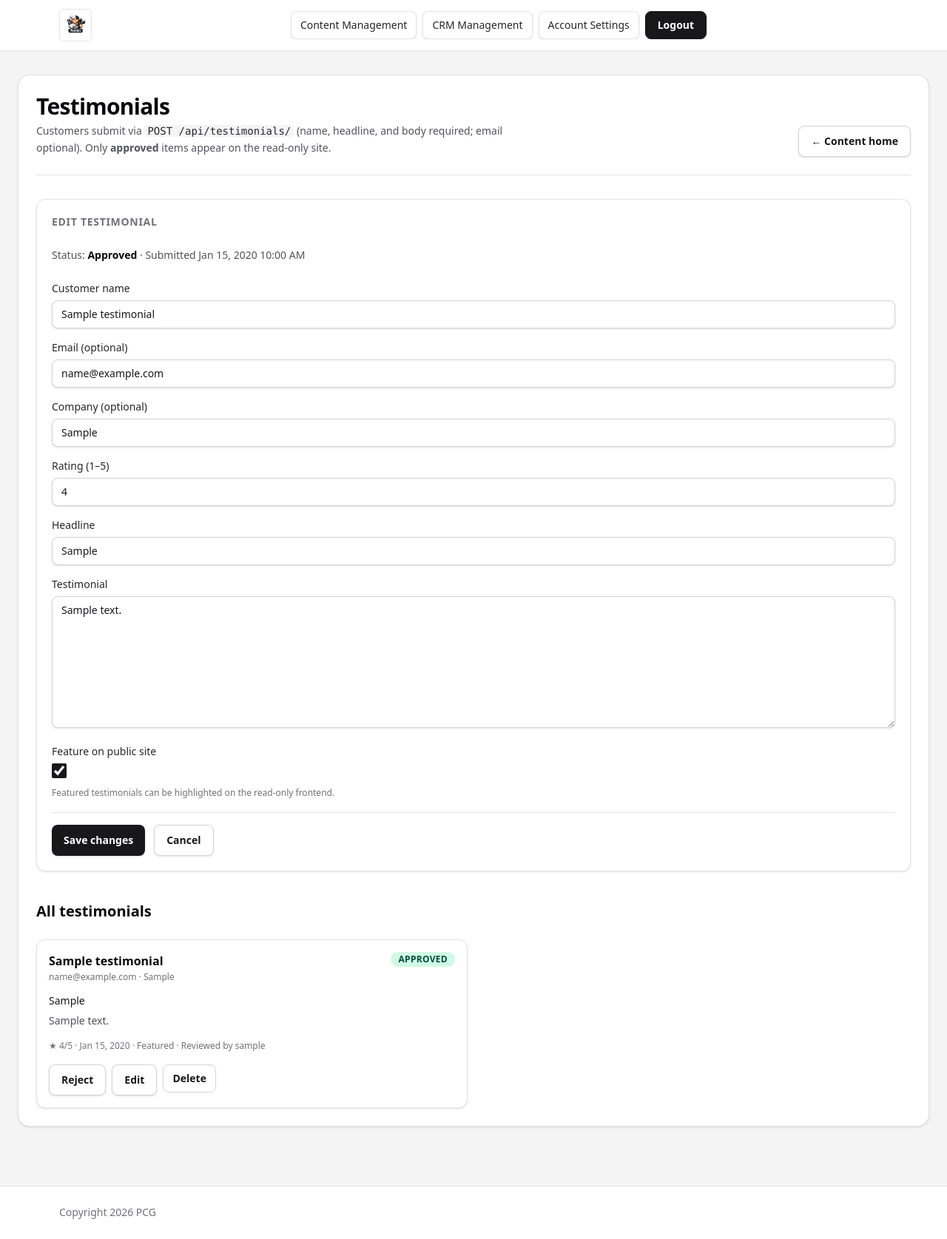
After one commit to Visdomoyat/PCG_backend, a Django app: page /testimonials/1/edit/ in a window 1280 px wide. The commit adds this page. Shown: the whole page at 74% size. Run offline with Django 5.2, Linux system fonts and the light colour scheme; a user stored in the database is signed in; tables that the repository leaves empty hold one stand-in row (values such as "Sample post"); style sheets or scripts are compiled from the project's sources.

Commit message:
Add testimonial management functionality: Introduce Testimonial model with CRUD views, forms, and admin interface for managing customer testimonials. Update templates for testimonials display and integrate with API for public access. Enhance landing page with direct link to testimonials.

```diff
--- a/content_app/forms.py
+++ b/content_app/forms.py
@@ -1,7 +1,7 @@
 from django import forms
 from django.contrib.auth.models import User
 
-from .models import GalleryItem, SiteContent, Story
+from .models import GalleryItem, SiteContent, Story, Testimonial
 
 
 class GalleryItemForm(forms.ModelForm):
@@ -59,6 +59,35 @@ class StoryForm(forms.ModelForm):
             "body": forms.Textarea(attrs={"rows": 12}),
         }
 
+class TestimonialForm(forms.ModelForm):
+    class Meta:
+        model = Testimonial
+        fields = [
+            "customer_name",
+            "customer_email",
+            "company",
+            "rating",
+            "headline",
+            "body",
+            "is_featured",
+        ]
+        labels = {
+            "customer_name": "Customer name",
+            "customer_email": "Email (optional)",
+            "company": "Company (optional)",
+            "rating": "Rating (1–5)",
+            "headline": "Headline",
+            "body": "Testimonial",
+            "is_featured": "Feature on public site",
+        }
+        help_texts = {
+            "is_featured": "Featured testimonials can be highlighted on the read-only frontend.",
+        }
+        widgets = {
+            "body": forms.Textarea(attrs={"rows": 8}),
+        }
+
+
 class SiteContentForm(forms.ModelForm):
     class Meta:
         model = SiteContent
--- a/content_app/models.py
+++ b/content_app/models.py
@@ -148,7 +148,7 @@ class Testimonial(models.Model):
         REJECTED = "rejected", "Rejected"
 
     customer_name = models.CharField(max_length=120)
-    customer_email = models.EmailField()
+    customer_email = models.EmailField(blank=True, default="")
     company = models.CharField(max_length=120, blank=True)
     rating = models.PositiveSmallIntegerField(default=5)
     headline = models.CharField(max_length=200)
--- a/content_app/templates/landing.html
+++ b/content_app/templates/landing.html
@@ -27,8 +27,8 @@
 
         <article>
             <h3>Testimonials</h3>
-            <p>Customer testimonials workflow is not finalized yet.</p>
-            <p><em>Coming soon</em></p>
+            <p>Review customer submissions, approve or reject before they appear on the read-only site.</p>
+            <a href="{% url 'testimonialsPage' %}">Go to Testimonials</a>
         </article>
         <hr />
         <article>
--- /dev/null
+++ b/content_app/templates/testimonials.html
@@ -0,0 +1,120 @@
+{% extends 'base.html' %}
+
+{% block title %}Testimonials Admin{% endblock %}
+
+{% block main_classes %}mx-auto w-full max-w-[1600px] space-y-4 px-4 py-6 sm:px-6 lg:py-8{% endblock %}
+
+{% block content %}
+<div class="admin-zinc-scope min-h-[60vh] bg-zinc-50 text-zinc-900 -mx-4 px-4 py-6 sm:-mx-6 sm:px-6 sm:py-8 lg:mx-0 lg:rounded-2xl lg:border lg:border-zinc-200 lg:bg-white lg:p-6 lg:shadow-sm">
+    <div class="mb-8 flex flex-col gap-4 border-b border-zinc-200 pb-6 sm:flex-row sm:items-end sm:justify-between">
+        <div>
+            <h1 class="text-2xl font-bold tracking-tight text-zinc-950 sm:text-3xl">Testimonials</h1>
+            <p class="mt-1 max-w-2xl text-sm text-zinc-600">
+                Customers submit via <code class="rounded bg-zinc-100 px-1 text-zinc-800">POST /api/testimonials/</code> (name, headline, and body required; email optional).
+                Only <strong>approved</strong> items appear on the read-only site.
+            </p>
+            {% if pending_count %}
+                <p class="mt-2 text-sm font-semibold text-amber-800">{{ pending_count }} pending review</p>
+            {% endif %}
+        </div>
+        <a href="{% url 'contentLanding' %}" class="admin-btn-secondary shrink-0 text-center text-sm">← Content home</a>
+    </div>
+
+    {% if editing_entry and form %}
+        <form
+            method="post"
+            action="{% url 'editTestimonial' editing_entry.pk %}"
+            class="mb-10 space-y-6 rounded-xl border border-zinc-200 bg-white p-4 shadow-sm sm:p-5"
+        >
+            <h2 class="text-sm font-semibold uppercase tracking-wider text-zinc-500">Edit testimonial</h2>
+            <p class="text-sm text-zinc-600">
+                Status: <span class="font-semibold text-zinc-950">{{ editing_entry.get_status_display }}</span>
+                · Submitted {{ editing_entry.submitted_at|date:"M j, Y g:i A" }}
+            </p>
+            {% csrf_token %}
+            {% if form.non_field_errors %}
+                <div class="rounded-lg border border-red-200 bg-red-50 p-3 text-sm text-red-800">{{ form.non_field_errors }}</div>
+            {% endif %}
+            {% for field in form %}
+                <div class="mb-4 last:mb-0">
+                    <label for="{{ field.id_for_label }}" class="mb-1.5 block text-sm font-medium text-zinc-800">{{ field.label }}</label>
+                    {{ field }}
+                    {% if field.help_text %}<p class="mt-1 text-xs text-zinc-500">{{ field.help_text }}</p>{% endif %}
+                    {% if field.errors %}<p class="mt-1 text-sm text-red-700">{{ field.errors }}</p>{% endif %}
+                </div>
+            {% endfor %}
+            <div class="flex flex-col gap-3 border-t border-zinc-200 pt-4 sm:flex-row sm:flex-wrap">
+                <button type="submit" class="admin-btn-primary w-full sm:w-auto">Save changes</button>
+                <a href="{% url 'testimonialsPage' %}" class="admin-btn-secondary w-full text-center sm:w-auto">Cancel</a>
+            </div>
+        </form>
+    {% endif %}
+
+    <section aria-labelledby="testimonials-list-heading">
+        <h2 id="testimonials-list-heading" class="text-xl font-bold text-zinc-950">All testimonials</h2>
+        {% if entries %}
+            <ul class="mt-6 grid grid-cols-1 gap-4 lg:grid-cols-2">
+                {% for entry in entries %}
+                    <li class="flex flex-col rounded-xl border border-zinc-200 bg-white p-4 shadow-sm {% if entry.status == 'pending' %}ring-2 ring-amber-200{% endif %}">
+                        <div class="flex flex-wrap items-start justify-between gap-2">
+                            <div>
+                                <h3 class="font-semibold text-zinc-950">{{ entry.customer_name }}</h3>
+                                <p class="text-xs text-zinc-500">{% if entry.customer_email %}{{ entry.customer_email }}{% if entry.company %} · {% endif %}{% endif %}{% if entry.company %}{{ entry.company }}{% endif %}</p>
+                            </div>
+                            <span class="shrink-0 rounded-full px-2.5 py-0.5 text-xs font-semibold uppercase tracking-wide
+                                {% if entry.status == 'pending' %}bg-amber-100 text-amber-900
+                                {% elif entry.status == 'approved' %}bg-emerald-100 text-emerald-900
+                                {% else %}bg-zinc-200 text-zinc-700{% endif %}">
+                                {{ entry.get_status_display }}
+                            </span>
+                        </div>
+                        <p class="mt-3 text-sm font-medium text-zinc-900">{{ entry.headline }}</p>
+                        <p class="mt-1 whitespace-pre-wrap text-sm leading-relaxed text-zinc-600">{{ entry.body }}</p>
+                        <p class="mt-3 text-xs text-zinc-500">
+                            ★ {{ entry.rating }}/5
+                            · {{ entry.submitted_at|date:"M j, Y" }}
+                            {% if entry.is_featured %} · Featured{% endif %}
+                            {% if entry.reviewed_by %} · Reviewed by {{ entry.reviewed_by.username }}{% endif %}
+                        </p>
+                        <div class="mt-auto flex flex-wrap gap-2 pt-4">
+                            {% if entry.status == 'pending' %}
+                                <form method="post" action="{% url 'reviewTestimonial' entry.pk %}" class="inline">
+                                    {% csrf_token %}
+                                    <input type="hidden" name="action" value="approve" />
+                                    <button type="submit" class="admin-btn-primary text-sm">Approve</button>
+                                </form>
+                                <form method="post" action="{% url 'reviewTestimonial' entry.pk %}" class="inline">
+                                    {% csrf_token %}
+                                    <input type="hidden" name="action" value="reject" />
+                                    <button type="submit" class="admin-btn-secondary text-sm">Reject</button>
+                                </form>
+                            {% elif entry.status == 'rejected' %}
+                                <form method="post" action="{% url 'reviewTestimonial' entry.pk %}" class="inline">
+                                    {% csrf_token %}
+                                    <input type="hidden" name="action" value="approve" />
+                                    <button type="submit" class="admin-btn-primary text-sm">Approve</button>
+                                </form>
+                            {% elif entry.status == 'approved' %}
+                                <form method="post" action="{% url 'reviewTestimonial' entry.pk %}" class="inline">
+                                    {% csrf_token %}
+                                    <input type="hidden" name="action" value="reject" />
+                                    <button type="submit" class="admin-btn-secondary text-sm">Reject</button>
+                                </form>
+                            {% endif %}
+                            <a href="{% url 'editTestimonial' entry.pk %}" class="admin-btn-secondary text-center text-sm">Edit</a>
+                            <form method="post" action="{% url 'deleteTestimonial' entry.pk %}" class="inline" onsubmit="return confirm('Delete this testimonial permanently?');">
+                                {% csrf_token %}
+                                <button type="submit" class="admin-btn-danger text-sm">Delete</button>
+                            </form>
+                        </div>
+                    </li>
+                {% endfor %}
+            </ul>
+        {% else %}
+            <p class="mt-6 rounded-lg border border-dashed border-zinc-300 bg-zinc-50 px-4 py-8 text-center text-sm text-zinc-600">
+                No testimonials yet. They will appear here when customers submit via the public API.
+            </p>
+        {% endif %}
+    </section>
+</div>
+{% endblock %}
--- a/content_app/urls.py
+++ b/content_app/urls.py
@@ -18,6 +18,10 @@ urlpatterns = [
     path("gallery/<int:pk>/edit/", views.edit_gallery_item, name="editGalleryItem"),
     path("gallery/<int:pk>/delete/", views.delete_gallery_item, name="deleteGalleryItem"),
     path("gallery/", views.gallery_page, name="galleryPage"),
+    path("testimonials/<int:pk>/edit/", views.edit_testimonial, name="editTestimonial"),
+    path("testimonials/<int:pk>/review/", views.review_testimonial, name="reviewTestimonial"),
+    path("testimonials/<int:pk>/delete/", views.delete_testimonial, name="deleteTestimonial"),
+    path("testimonials/", views.testimonials_page, name="testimonialsPage"),
     path("account/settings/", views.account_settings, name="accountSettings"),
     path("content/create/", views.create_site_content, name="createSiteContent"),
     path("content/<slug:slug>/edit/", views.edit_site_content, name="editSiteContent"),
--- a/content_app/views.py
+++ b/content_app/views.py
@@ -6,11 +6,12 @@ from django.contrib.auth.decorators import login_required, user_passes_test
 from django.contrib.auth.forms import PasswordChangeForm
 from django.core.exceptions import ValidationError
 from django.http import JsonResponse
+from django.db.models import Case, IntegerField, When
 from django.shortcuts import get_object_or_404, redirect, render
 from django.views.decorators.csrf import csrf_exempt
 from django.views.decorators.http import require_http_methods
 
-from .forms import AdminAccountForm, GalleryItemForm, SiteContentForm, StoryForm
+from .forms import AdminAccountForm, GalleryItemForm, SiteContentForm, StoryForm, TestimonialForm
 from .models import GalleryItem, SiteContent, Story, Testimonial
 
 
@@ -176,6 +177,89 @@ def delete_story(request, slug):
         entry.delete()
         messages.success(request, "Story deleted.")
     return redirect("storiesPage")
+
+
+def _testimonials_queryset():
+    return Testimonial.objects.annotate(
+        status_order=Case(
+            When(status=Testimonial.Status.PENDING, then=0),
+            When(status=Testimonial.Status.APPROVED, then=1),
+            default=2,
+            output_field=IntegerField(),
+        )
+    ).order_by("status_order", "-submitted_at")
+
+
+@login_required
+@user_passes_test(_is_staff)
+def testimonials_page(request):
+    entries = _testimonials_queryset()
+    pending_count = Testimonial.objects.filter(status=Testimonial.Status.PENDING).count()
+    return render(
+        request,
+        "testimonials.html",
+        {
+            "entries": entries,
+            "pending_count": pending_count,
+        },
+    )
+
+
+@login_required
+@user_passes_test(_is_staff)
+def edit_testimonial(request, pk):
+    entry = get_object_or_404(Testimonial, pk=pk)
+    if request.method == "POST":
+        form = TestimonialForm(request.POST, instance=entry)
+        if form.is_valid():
+            form.save()
+            messages.success(request, "Testimonial updated.")
+            return redirect("testimonialsPage")
+        messages.error(request, "Unable to update testimonial. Please fix the form errors.")
+    else:
+        form = TestimonialForm(instance=entry)
+
+    return render(
+        request,
+        "testimonials.html",
+        {
+            "entries": _testimonials_queryset(),
+            "pending_count": Testimonial.objects.filter(status=Testimonial.Status.PENDING).count(),
+            "form": form,
+            "editing_entry": entry,
+        },
+    )
+
+
+@login_required
+@user_passes_test(_is_staff)
+def review_testimonial(request, pk):
+    if request.method != "POST":
+        return redirect("testimonialsPage")
+    entry = get_object_or_404(Testimonial, pk=pk)
+    action = request.POST.get("action")
+    if action == "approve":
+        entry.mark_reviewed(request.user, Testimonial.Status.APPROVED)
+        entry.save()
+        messages.success(request, f"Approved testimonial from {entry.customer_name}.")
+    elif action == "reject":
+        entry.mark_reviewed(request.user, Testimonial.Status.REJECTED)
+        entry.save()
+        messages.success(request, f"Rejected testimonial from {entry.customer_name}.")
+    else:
+        messages.error(request, "Invalid review action.")
+    return redirect("testimonialsPage")
+
+
+@login_required
+@user_passes_test(_is_staff)
+def delete_testimonial(request, pk):
+    entry = get_object_or_404(Testimonial, pk=pk)
+    if request.method == "POST":
+        name = entry.customer_name
+        entry.delete()
+        messages.success(request, f"Deleted testimonial from {name}.")
+    return redirect("testimonialsPage")
 
 
 @login_required
@@ -535,14 +619,14 @@ def testimonials_collection_api(request):
     if data is None:
         return JsonResponse({"detail": "Invalid JSON payload."}, status=400)
 
-    required_fields = ["customer_name", "customer_email", "headline", "body"]
+    required_fields = ["customer_name", "headline", "body"]
     missing = [field for field in required_fields if not data.get(field)]
     if missing:
         return JsonResponse({"detail": f"Missing required fields: {', '.join(missing)}."}, status=400)
 
     testimonial = Testimonial(
         customer_name=data["customer_name"],
-        customer_email=data["customer_email"],
+        customer_email=(data.get("customer_email") or "").strip(),
         company=data.get("company", ""),
         rating=data.get("rating", 5) or 5,
         headline=data["headline"],
--- a/pcgBackend/settings.py
+++ b/pcgBackend/settings.py
@@ -137,3 +137,7 @@ DEFAULT_AUTO_FIELD = 'django.db.models.BigAutoField'
 LOGIN_URL = "login"
 LOGIN_REDIRECT_URL = "contentLanding"
 LOGOUT_REDIRECT_URL = "login"
+
+# Admin UI: end session 10 minutes after the last request (works with SessionMiddleware).
+SESSION_COOKIE_AGE = 600  # seconds
+SESSION_SAVE_EVERY_REQUEST = True
```
Also changed, not shown: content_app/migrations/0007_testimonial_customer_email_optional.py (added).
